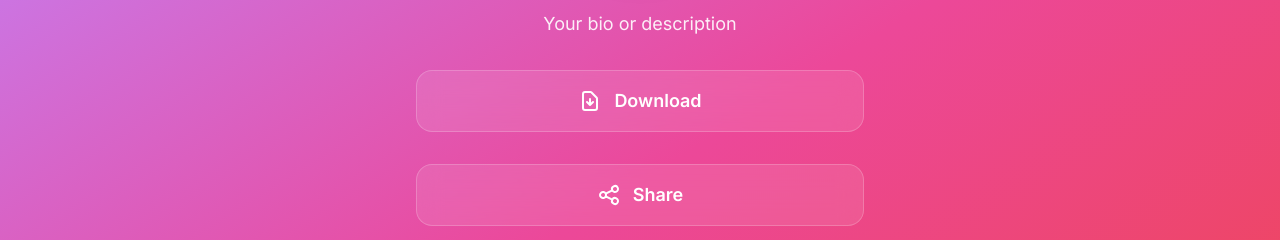
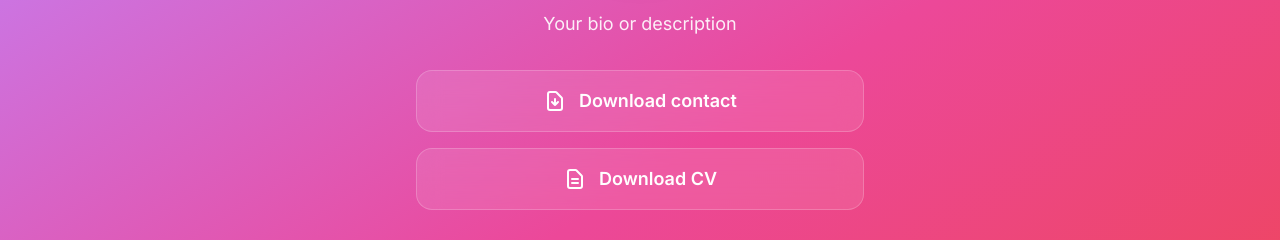
Before and after one commit to glowingkitty/LinksCollection, a Next.js app: page / in a window 1280 px wide. Shown: the part 218-458 px from the top of the page. Built offline with nearby package versions, Linux system fonts and the light colour scheme; no server answers.

Commit message:
Add CV download functionality and update environment configuration

```diff
--- /dev/null
+++ b/app/components/CVDownloadButton.tsx
@@ -0,0 +1,108 @@
+'use client'
+
+import { useState } from 'react'
+
+// Interface for CVDownloadButton props
+interface CVDownloadButtonProps {
+  className?: string
+  cvFileName?: string
+  cvDisplayName?: string
+}
+
+export default function CVDownloadButton({
+  className = '',
+  cvFileName = 'cv.pdf',
+  cvDisplayName = 'CV'
+}: CVDownloadButtonProps) {
+  const [isDownloading, setIsDownloading] = useState(false)
+
+  // Check if CV is available (either locally or via URL)
+  const cvUrl = process.env.NEXT_PUBLIC_CV_PDF_URL
+  const isCvAvailable = cvUrl || true // Assume local file exists if no URL provided
+
+  // Handle CV download button click
+  const handleCVDownloadClick = async () => {
+    try {
+      setIsDownloading(true)
+      console.log('Starting CV download')
+
+      // Create download link for the CV file
+      const link = document.createElement('a')
+
+      // Use external URL if available, otherwise use local file
+      if (cvUrl && cvUrl.startsWith('http')) {
+        link.href = cvUrl
+        link.target = '_blank'
+        console.log('Using external CV URL:', cvUrl)
+      } else {
+        // For Vercel, files in public/ directory are served from root
+        link.href = `/${cvFileName}` // CV files should be in public/ directory for Vercel
+        link.target = '_blank' // Open in new tab as fallback
+        console.log('Using local CV file:', cvFileName)
+      }
+
+      link.download = cvFileName
+
+      // Trigger download
+      document.body.appendChild(link)
+      link.click()
+      document.body.removeChild(link)
+
+      console.log('CV download initiated successfully')
+    } catch (error) {
+      console.error('Error downloading CV:', error)
+      // You could add a toast notification here for error handling
+    } finally {
+      setIsDownloading(false)
+    }
+  }
+
+  return (
+    <button
+      onClick={handleCVDownloadClick}
+      disabled={isDownloading}
+      className={`w-full bg-white/10 backdrop-blur-md border border-white/20 rounded-2xl p-4 hover:bg-white/20 transition-all duration-300 hover:scale-105 hover:shadow-xl group disabled:opacity-50 disabled:cursor-not-allowed ${className}`}
+      title={`Download ${cvDisplayName}`}
+      aria-label={`Download ${cvDisplayName}`}
+    >
+      <div className="flex items-center justify-center space-x-3">
+        {isDownloading ? (
+          // Loading spinner
+          <svg
+            className="w-6 h-6 text-white animate-spin"
+            fill="none"
+            stroke="currentColor"
+            viewBox="0 0 24 24"
+            xmlns="http://www.w3.org/2000/svg"
+          >
+            <path
+              strokeLinecap="round"
+              strokeLinejoin="round"
+              strokeWidth={2}
+              d="M4 4v5h.582m15.356 2A8.001 8.001 0 004.582 9m0 0H9m11 11v-5h-.581m0 0a8.003 8.003 0 01-15.357-2m15.357 2H15"
+            />
+          </svg>
+        ) : (
+          // CV/Resume icon
+          <svg
+            className="w-6 h-6 text-white group-hover:scale-110 transition-transform duration-300"
+            fill="none"
+            stroke="currentColor"
+            viewBox="0 0 24 24"
+            xmlns="http://www.w3.org/2000/svg"
+          >
+            <path
+              strokeLinecap="round"
+              strokeLinejoin="round"
+              strokeWidth={2}
+              d="M9 12h6m-6 4h6m2 5H7a2 2 0 01-2-2V5a2 2 0 012-2h5.586a1 1 0 01.707.293l5.414 5.414a1 1 0 01.293.707V19a2 2 0 01-2 2z"
+            />
+          </svg>
+        )}
+        <span className="text-white font-semibold text-lg">
+          {isDownloading ? 'Downloading...' : `Download ${cvDisplayName}`}
+        </span>
+      </div>
+    </button>
+  )
+}
--- a/app/components/DownloadButton.tsx
+++ b/app/components/DownloadButton.tsx
@@ -200,7 +200,7 @@ export default function DownloadButton({ className = '' }: DownloadButtonProps)
           </svg>
         )}
         <span className="text-white font-semibold text-lg">
-          {isDownloading ? 'Downloading...' : 'Download'}
+          {isDownloading ? 'Downloading...' : 'Download contact'}
         </span>
       </div>
     </button>
--- a/app/page.tsx
+++ b/app/page.tsx
@@ -6,6 +6,7 @@ import { getProfileImagePath } from './utils/asset-utils'
 import { formatBioForDisplay } from './utils/bio-utils'
 import ShareButton from './components/ShareButton'
 import DownloadButton from './components/DownloadButton'
+import CVDownloadButton from './components/CVDownloadButton'
 
 // Interface for link data structure
 interface LinkData {
@@ -137,9 +138,13 @@ export default function Home() {
             </p>
           </div>
 
-          {/* Download Button */}
-          <div className="mt-6">
+          {/* Download Buttons */}
+          <div className="mt-6 space-y-4">
             <DownloadButton />
+            <CVDownloadButton
+              cvFileName="cv.pdf"
+              cvDisplayName="CV"
+            />
           </div>
 
           {/* Links Section */}
```
Also changed, not shown: scripts/download-assets.js (+23 -7 lines), 1 other file (tests, documents, lock files or other folders).
